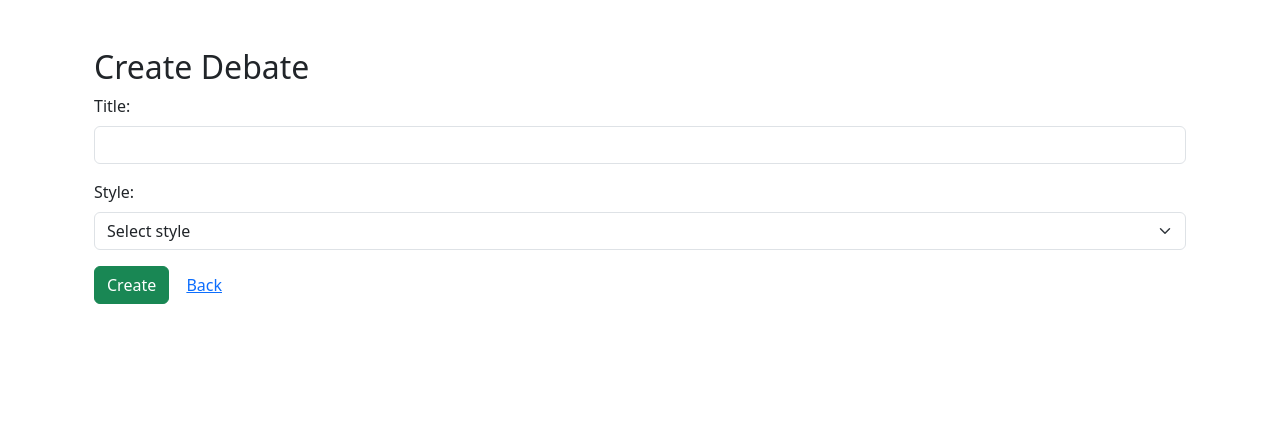
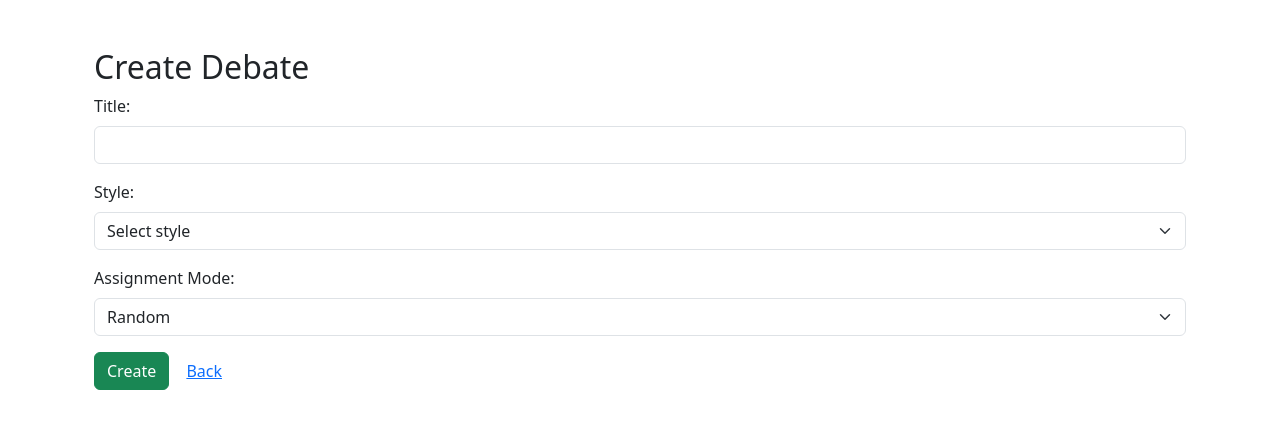
Before and after one commit to Sentexi/DCS-app, a Flask app: page /admin/create_debate in a window 1280 px wide. Shown: the part 56-485 px from the top of the page. Run offline with Flask 3, Linux system fonts and the light colour scheme; a user stored in the database is signed in; data comes from the database, SQL or seed files in the repository; data that the repository does not hold is empty; some libraries are stand-ins or nearby versions.

Commit message:
Add assignment mode field

```diff
--- a/app/admin/routes.py
+++ b/app/admin/routes.py
@@ -52,10 +52,12 @@ def create_debate():
     if request.method == 'POST':
         title = request.form['title']
         style = request.form['style']
+        assignment_mode = request.form.get('assignment_mode', 'Random')
         if not title or style not in ['OPD', 'BP', 'Dynamic']:
             flash('Please fill all fields correctly.', 'danger')
             return redirect(url_for('admin.create_debate'))
-        debate = Debate(title=title, style=style, active=False)
+        debate = Debate(title=title, style=style,
+                        assignment_mode=assignment_mode, active=False)
         db.session.add(debate)
         db.session.commit()
         flash('Debate created!', 'success')
@@ -159,9 +161,11 @@ def edit_debate(debate_id):
     if request.method == 'POST':
         title = request.form['title']
         style = request.form['style']
+        assignment_mode = request.form.get('assignment_mode', debate.assignment_mode)
         if title and style in ['OPD', 'BP', 'Dynamic']:
             debate.title = title
             debate.style = style
+            debate.assignment_mode = assignment_mode
             db.session.commit()
             flash('Debate updated.', 'success')
             return redirect(url_for('admin.admin_dashboard'))
@@ -284,6 +288,10 @@ def run_assign(debate_id):
     db.session.commit()
 
     scenario = request.form.get('scenario')
+    mode = request.form.get('assignment_mode')
+    if mode:
+        debate.assignment_mode = mode
+        db.session.commit()
     ok, msg = assign_speakers(debate, users, scenario=scenario)
     flash(msg, "success" if ok else "danger")
     if ok:
--- a/app/templates/admin/create_debate.html
+++ b/app/templates/admin/create_debate.html
@@ -18,6 +18,15 @@
                 <option value="Dynamic">Dynamic</option>
             </select>
         </div>
+        <div class="mb-3">
+            <label for="assignment_mode" class="form-label">Assignment Mode:</label>
+            <select id="assignment_mode" name="assignment_mode" class="form-select">
+                <option value="True random">True random</option>
+                <option value="Random" selected>Random</option>
+                <option value="Skill based">Skill based</option>
+                <option value="ProAm">ProAm</option>
+            </select>
+        </div>
         <button type="submit" class="btn btn-success">Create</button>
         <a href="{{ url_for('admin.admin_dashboard') }}" class="btn btn-link">Back</a>
     </form>
```
Also changed, not shown: app/models.py (+17 -0 lines), app/templates/admin/dynamic_plan.html (+9 -0 lines), app/templates/admin/edit_debate.html (+7 -0 lines), migrations/versions/c05d7f1446ab_add_assignment_mode_to_debate.py (added, +25 -0 lines).
